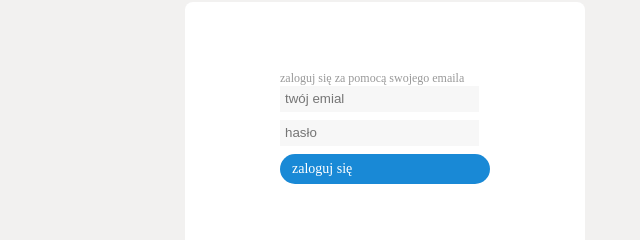
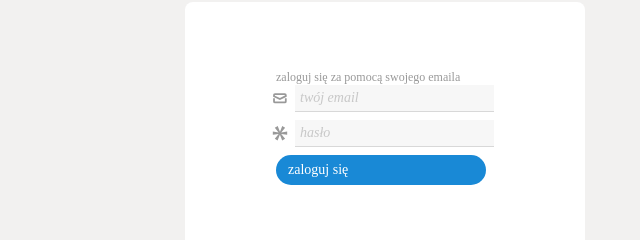
Before and after one commit to Karllos27/2510_Proj1, a plain HTML site: page index.html in a window 1280 px wide. Shown: the part 274-514 px from the top of the page, 255-895 px from the left. Drawn offline with Linux system fonts and the light colour scheme.

Commit message:
poprawki formularza

```diff
--- a/index.html
+++ b/index.html
@@ -14,11 +14,21 @@
             <div id="login_window">
                 <div id="login_window_form">
                     <div id="login_window_form_in">
-                        zaloguj się za pomocą swojego emaila
+                        <div id="login_window_form_in_text" class="form">
+                            zaloguj się za pomocą swojego emaila
+                        </div>
                         <form>
-                            <input type="email" name="femail" id="femail" placeholder="twój emial">
-                            <input type="password" name="fpassword" id="fpassword" placeholder="hasło">
-                            <input type="button" value="zaloguj się">
+                            <div id="login_window_form_in_email" class="form">
+                                <svg xmlns="http://www.w3.org/2000/svg" viewBox="0 0 26 26"><title>icMail</title><path d="M12.89,15.16,5.54,11.64V9.88A2.06,2.06,0,0,1,7.6,7.82H18.17a2.07,2.07,0,0,1,2.07,2.06v1.76ZM7.46,10.43,12.89,13l5.42-2.6V9.88a.13.13,0,0,0-.14-.13H7.6a.14.14,0,0,0-.14.13Z"/><path d="M18.17,18.75H7.6a2.06,2.06,0,0,1-2.06-2.06V13.17H7.46v3.52a.15.15,0,0,0,.14.14H18.17a.14.14,0,0,0,.14-.14V13.17h1.93v3.52A2.07,2.07,0,0,1,18.17,18.75Z"/></svg>
+                                <input type="email" name="femail" id="femail" placeholder="twój email">
+                            </div>
+                            <div id="login_window_form_in_password" class="form">
+                                <svg xmlns="http://www.w3.org/2000/svg" viewBox="0 0 26 26"><title>icAsterisk</title><path d="M18.55,7.26l-4.21,5.19v.08l6.44-1.07V15L14.3,14v.12l4.25,5L15.37,21l-2.43-6.1-.08,0L10.38,21l-3-1.85,4.17-5.08V14L5.22,15V11.46l6.27,1.07v-.08L7.37,7.3,10.5,5.48l2.44,6.06H13l2.43-6.06Z"/></svg>
+                                <input type="password" name="fpassword" id="fpassword" placeholder="hasło">
+                            </div>
+                            <div id="login_window_form_in_btn" class="form">
+                                <input type="button" value="zaloguj się">
+                            </div>
                         </form>
                     </div>
                 </div>
--- a/style.css
+++ b/style.css
@@ -31,9 +31,14 @@ body {
     align-items: center;
     justify-content: center;
 }
-#login_window_form_in *{
-    display: block;
+
+.form{
+    display:block;
 }
+#login_window_form_in_email{
+    display:inline
+}
+
 input[type=button] {
     background-color: #1989d6;
     width: 210px;
@@ -54,15 +59,35 @@ input[type=button]:hover {
     background-color: #2accf9;
 }
 
+
 input[type=email], input[type=password] {
     background-color: #F7F7F7;
     border: none;
+    border-bottom: 1px solid #D8D8D8;
     width: 192px;
     height: 24px;
     margin-bottom: 8px;
-
     color: currentColor;
     padding-left: 5px;
+    font-family: gibson;
+    font-size: 14px;
+    font-weight: 500;
+}
+
+input[type=email]:focus, input[type=password]:focus {
+    outline: none;
+    border-bottom: 2px solid #3f51b5;
+    transition: border-bottom 0.2s;;
+}
+
+
+input[type=email]::placeholder, input[type=password]::placeholder {
+    color: #99999980;
+    font-style: italic;
+}
+
+input[type=email]:hover, input[type=password]:hover {
+    background-color: #e0ecf4;
 }
 
 #login_window_newuser{
@@ -72,7 +97,7 @@ input[type=email], input[type=password] {
     justify-content: center; /*Wysrodkuje elementy w poziomie   */
 
 }
-#login_window_newuser svg {
+svg {
     height: 24px;
     width: 24px;
     vertical-align: middle;
```
